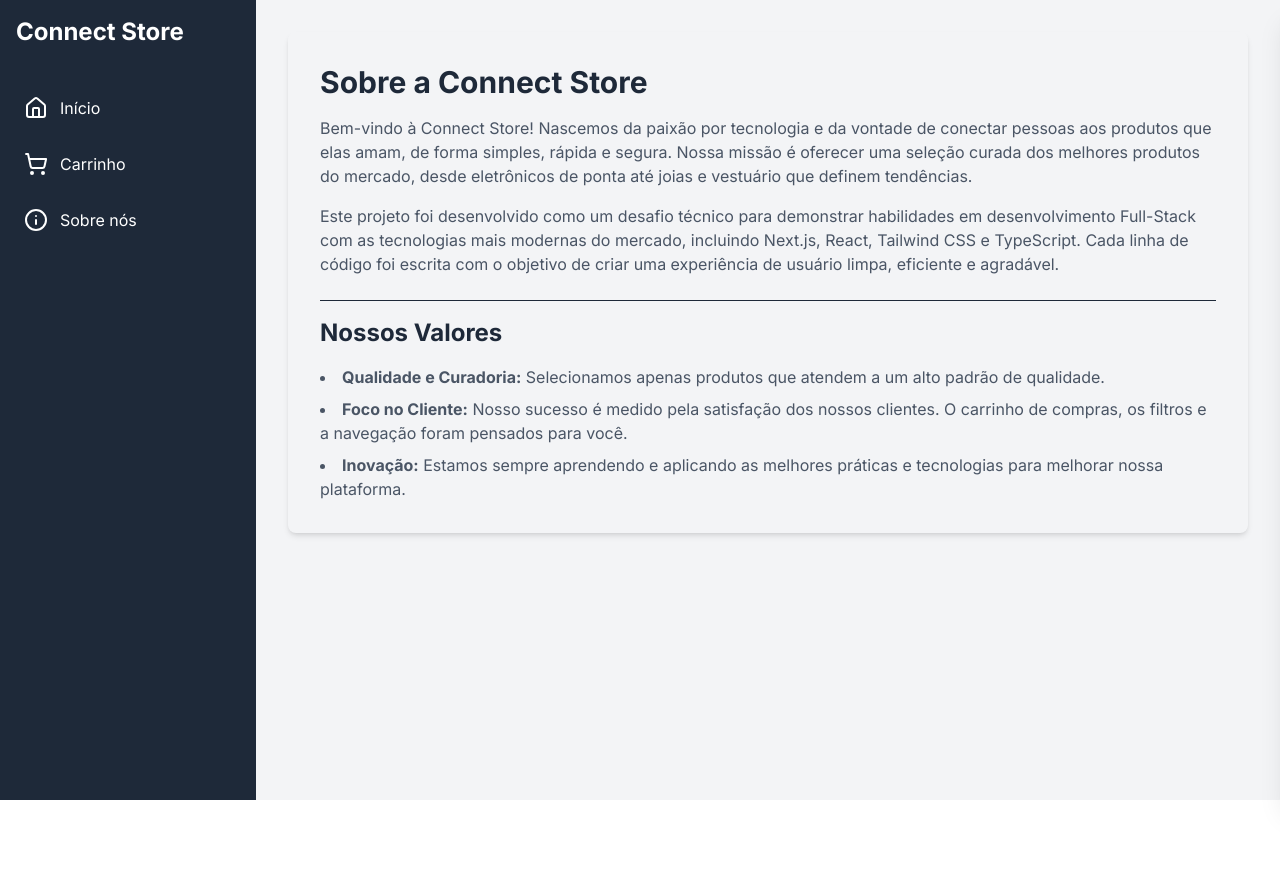
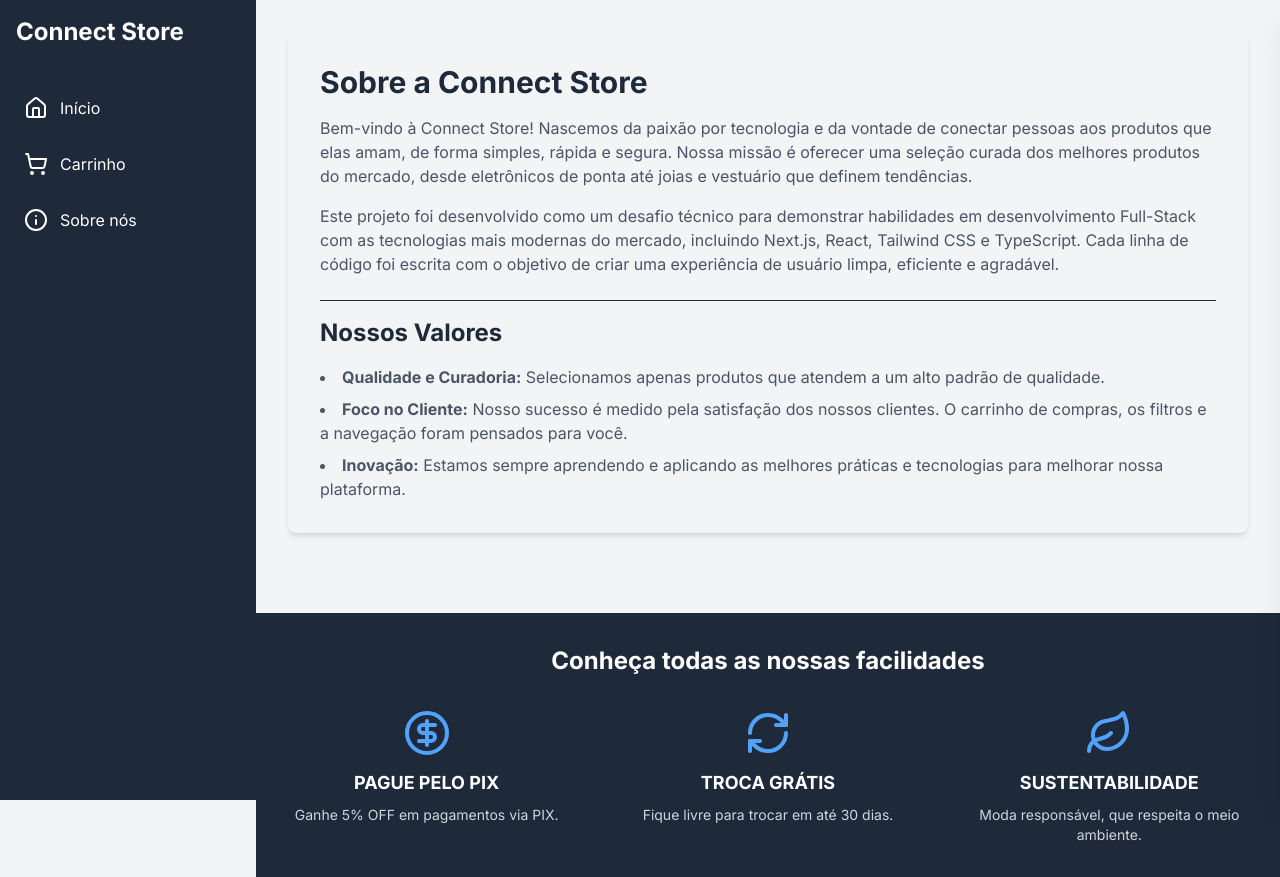
Before and after one commit to ImportFreya/meu-catalogo-de-produtoss, a Next.js app: page /sobre in a window 1280 px wide. Before the commit the page ends 800 px from the top, so only its background shows below. Built offline with nearby package versions, Linux system fonts and the light colour scheme.

Commit message:
feat: criação de footer

```diff
--- a/src/app/layout.tsx
+++ b/src/app/layout.tsx
@@ -1,4 +1,4 @@
-
+// app/layout.tsx
 "use client"
 
 import { Inter } from "next/font/google";
@@ -7,42 +7,38 @@
 import { Sidebar } from "@/components/Sidebar/Sidebar";
 import { CartDrawer } from "@/components/CartDrawer/CartDrawer";
 import { Header } from "@/components/Header/Header";
+import { Footer } from "@/components/Footer/Footer";
 import { Toaster } from 'react-hot-toast';
 
 const inter = Inter({ subsets: ["latin"] });
 
 function AppContent({ children }: { children: React.ReactNode }) {
-  const { isCartOpen, isSidebarOpen, toggleSidebar } = useCart();
+  const { isSidebarOpen, toggleSidebar } = useCart();
 
   return (
-    <div className="relative min-h-screen bg-gray-100">
+    <div className="bg-gray-100">
+      {/* Overlay e Sidebar ficam aqui, como camadas independentes */}
       {isSidebarOpen && (
         <div
           className="fixed inset-0 bg-black bg-opacity-50 z-40 md:hidden"
           onClick={toggleSidebar}
         ></div>
       )}
+      <Sidebar />
+      <CartDrawer />
+      <Toaster position="bottom-right" />
 
-      <div className="flex">
-        <Sidebar />
+      {/* Container principal para o conteúdo da página */}
+      <div className="flex flex-col min-h-screen md:pl-64">
+        <Header />
 
+        {/* O 'main' agora cresce para ocupar o espaço, empurrando o footer para baixo */}
+        <main className="flex-grow p-4 sm:p-6 md:p-8">
+          {children}
+        </main>
 
-        <div className={`
-            flex-1
-            pl-0 md:pl-64
-            transition-all duration-300 ease-in-out
-            ${isCartOpen ? 'pr-0 xl:pr-[28rem]' : 'pr-0'}
-          `}
-        >
-          <Header />
-          <main className="p-8">
-            {children}
-          </main>
-        </div>
+        <Footer />
       </div>
-
-      <CartDrawer />
-      <Toaster position="bottom-left" />
     </div>
   );
 }
--- /dev/null
+++ b/src/components/Footer/Footer.tsx
@@ -0,0 +1,46 @@
+// src/components/Footer/Footer.tsx
+import { CircleDollarSign, RefreshCw, Leaf } from 'lucide-react';
+
+export const Footer = () => {
+  return (
+    <footer className="bg-gray-800 text-white mt-12 py-8">
+      <div className="container mx-auto px-4">
+        <h2 className="text-2xl font-bold text-center mb-8">
+          Conheça todas as nossas facilidades
+        </h2>
+
+
+        <div className="grid grid-cols-1 md:grid-cols-3 gap-8 text-center">
+
+
+          <div className="flex flex-col items-center">
+            <CircleDollarSign size={48} className="text-blue-400 mb-3" />
+            <h3 className="font-bold text-lg mb-2">PAGUE PELO PIX</h3>
+            <p className="text-gray-300 text-sm">
+              Ganhe 5% OFF em pagamentos via PIX.
+            </p>
+          </div>
+
+
+          <div className="flex flex-col items-center">
+            <RefreshCw size={48} className="text-blue-400 mb-3" />
+            <h3 className="font-bold text-lg mb-2">TROCA GRÁTIS</h3>
+            <p className="text-gray-300 text-sm">
+              Fique livre para trocar em até 30 dias.
+            </p>
+          </div>
+
+
+          <div className="flex flex-col items-center">
+            <Leaf size={48} className="text-blue-400 mb-3" />
+            <h3 className="font-bold text-lg mb-2">SUSTENTABILIDADE</h3>
+            <p className="text-gray-300 text-sm">
+              Moda responsável, que respeita o meio ambiente.
+            </p>
+          </div>
+
+        </div>
+      </div>
+    </footer>
+  );
+};
```
Also changed, not shown: src/components/Sidebar/Sidebar.tsx (+4 -4 lines).
